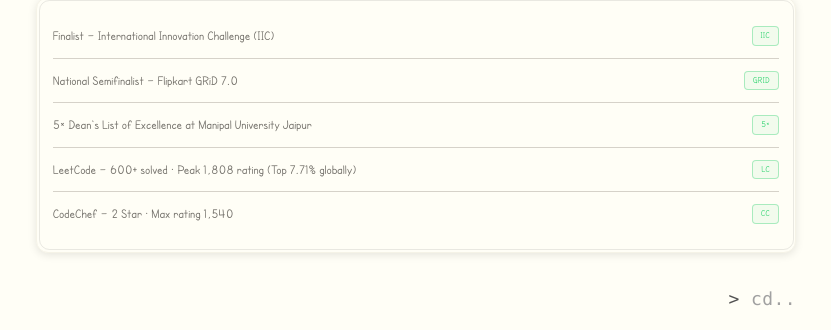
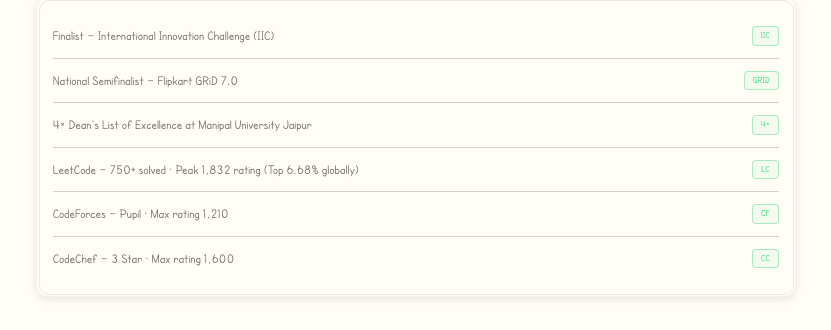
Before and after one commit to ashishnanda19/portfolio.ashish-nanda, a Next.js app: page /about in a window 1280 px wide. Shown: the part 829-1159 px from the top of the page, without its empty margins (224-1055 px from the left). Built offline with nearby package versions, Linux system fonts and the light colour scheme; no server answers; a web font is replaced by a local one.

Commit message:
fixed about section

```diff
--- a/src/data/about.ts
+++ b/src/data/about.ts
@@ -57,7 +57,7 @@
     dates: "2023 — 2027",
     location: "Jaipur, IN",
     image: "/images/logos/muj.png",
-    description: ["CGPA: 9.22 / 10"],
+    description: ["CGPA: 9.12 / 10"],
     tech: [],
   },
 ];
@@ -65,7 +65,8 @@
 export const AWARDS = [
   { text: "Finalist — International Innovation Challenge (IIC)", badge: "IIC" },
   { text: "National Semifinalist — Flipkart GRiD 7.0", badge: "GRID" },
-  { text: "5× Dean's List of Excellence at Manipal University Jaipur", badge: "5×" },
-  { text: "LeetCode — 600+ solved · Peak 1,808 rating (Top 7.71% globally)", badge: "LC" },
-  { text: "CodeChef — 2 Star · Max rating 1,540", badge: "CC" },
+  { text: "4× Dean's List of Excellence at Manipal University Jaipur", badge: "4×" },
+  { text: "LeetCode — 750+ solved · Peak 1,832 rating (Top 6.68% globally)", badge: "LC" },
+  { text: "CodeForces — Pupil · Max rating 1,210", badge: "CF" },
+  { text: "CodeChef — 3 Star · Max rating 1,600", badge: "CC" }
 ];
```
